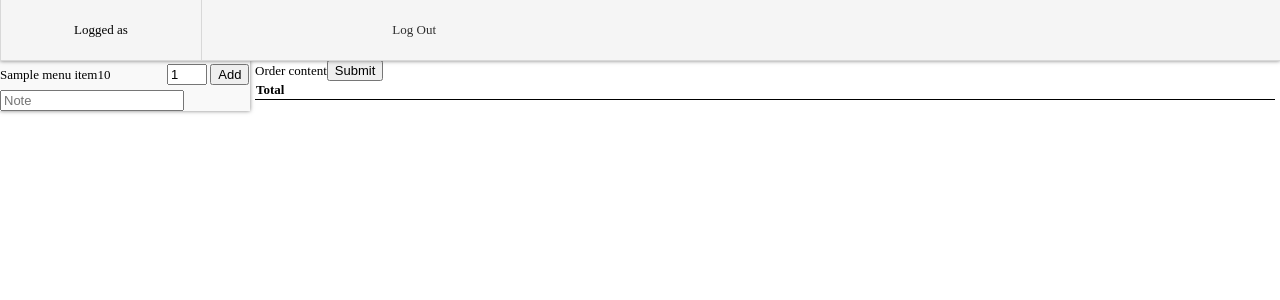
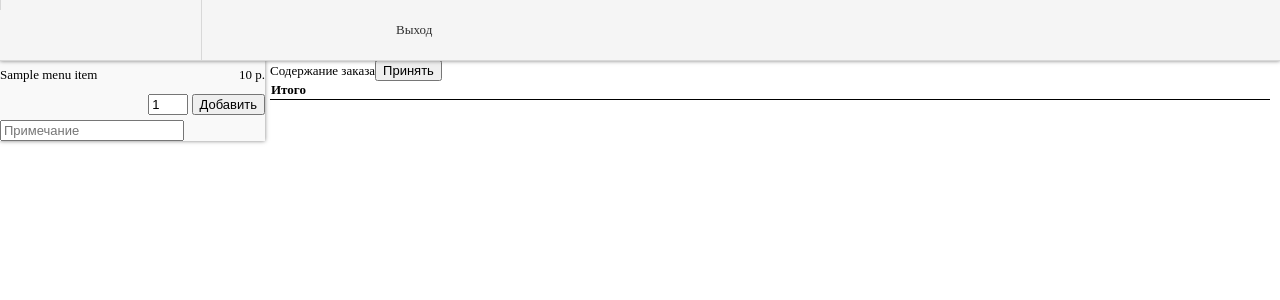
Before and after one commit to BelyaevPavel/shawarma3.5, a Django app: template shawarma_proj/queue/templates/queue/menu_page.html in a window 1280 px wide. Shown: the top 300 px of the page. Run offline with Django 3.2, Linux system fonts and the light colour scheme; the template is opened without the code that fills it: most values are stand-ins (such as "Sample title", 1, 10 or a date in 2020); some libraries are stand-ins or nearby versions.

Commit message:
Localization applied.

```diff
--- a/shawarma_proj/queue/static/js/menu_handlers.js
+++ b/shawarma_proj/queue/static/js/menu_handlers.js
@@ -14,7 +14,7 @@ $('.next-to-prepare-item').on
 
 $(function () {
     $('.subm').on('click', function (event) {
-        var confirmation = confirm("Confirm Order?");
+        var confirmation = confirm("Подтвердить заказ?");
         var form = $('.subm');
         if (confirmation == true) {
             $.ajaxSetup({
@@ -28,16 +28,14 @@ $(function () {
                 data: {"order_content": JSON.stringify(currOrder)},
                 dataType: 'json',
                 success: function (data) {
-                    alert('Success!');
-                    $('.response').text(data.received);
-                    res = data.received;
+                    alert('Заказ добавлен!');
                     currOrder = [];
                     DrawOrderTable();
                     CalculateTotal();
                 }
             }
             ).fail(function () {
-                    alert('You have no permission!');
+                    alert('У вас нет права добавлять заказ!');
                 });
         }
         else {
@@ -100,7 +98,7 @@ function DrawOrderTable() {
             '<div>'+currOrder[i]['title'] + '</div><div class="noteText">'+currOrder[i]['note']+'</div>'+
             '</td><td class="currentOrderActionCell">' +'x'+currOrder[i]['quantity']+
             '<input type="text" value="1" class="quantityInput" id="count-to-remove-' + i + '">' +
-            '<button class="btnRemove" onclick="Remove(' + i + ')">Depricate</button>' +
+            '<button class="btnRemove" onclick="Remove(' + i + ')">Убрать</button>' +
             '</td></tr>'
         );
     }
--- a/shawarma_proj/queue/static/queue/style.css
+++ b/shawarma_proj/queue/static/queue/style.css
@@ -94,7 +94,7 @@ p.welcome {
 }
 
 div.order-div {
-    width: calc(100% - 260px);
+    width: calc(100% - 280px);
     padding-left: 5px;
     padding-right: 5px;
     min-width: 400px;
@@ -198,8 +198,8 @@ div.header-who-logged {
 }
 
 div.menu-div {
-    width: 250px;
-    min-width: 250px;
+    width: 265px;
+    min-width: 265px;
     top: 0;
     bottom: 0;
     left: 0;
@@ -221,15 +221,19 @@ div.menu-item-title, div.menu-item-price, div.menu-item-actions {
 }
 
 div.menu-item-title {
-    min-width: 90px;
+    width: calc(100% - 55px);
 }
 
 div.menu-item-price {
-    min-width: 40px;
+    min-width: 55px;
+    text-align: right;
+}
+div.menu-item-note {
+    width: 100%;
 }
 
 div.menu-item-actions {
-    min-width: 112px;
+    width: 100%;
     text-align: right;
 }
 
--- a/shawarma_proj/queue/templates/queue/base.html
+++ b/shawarma_proj/queue/templates/queue/base.html
@@ -5,7 +5,7 @@
 {% include 'queue/header.html' with staff_category=staff_category %}
 <div class="page-content">
 {% block content %}
-    There is nothing!
+    Нечего отображать.
 {% endblock %}
 {% block aditional_static %}
 {% endblock %}
--- a/shawarma_proj/queue/templates/queue/cook_interface.html
+++ b/shawarma_proj/queue/templates/queue/cook_interface.html
@@ -15,7 +15,7 @@
             </div>
         {% else %}
             <div class="next-to-prepare-item">
-                Nothing to prepare.
+                Нечего готовить.
             </div>
         {% endif %}
     </div>
@@ -26,7 +26,7 @@
             </div>
         {% else %}
             <div class="in-progress-item">
-                Nothing in progress.
+                Ничего не готовится.
             </div>
         {% endif %}
     </div>
@@ -36,7 +36,7 @@
         {% empty %}
             <div class="in-grill-slot-container">
                 <div class="in-grill-slot" id="slot1">
-                    Slot 1
+                    Слот 1
                 </div>
             </div>
         {% endfor %}
--- a/shawarma_proj/queue/templates/queue/header.html
+++ b/shawarma_proj/queue/templates/queue/header.html
@@ -6,37 +6,37 @@
         {% if staff_category.title == 'Cashier' %}
             <a href="{% url 'menu' %}">
                 <div class="header-buttons" id="menu">
-                        Menu
+                        Меню
                 </div>
             </a>
         {% endif %}
         {% if staff_category.title == 'Cashier' or staff_category.title == 'Operator' %}
             <a href="{% url 'current_queue' %}">
                 <div class="header-buttons" id="current-queue">
-                        Current Queue
+                        Очередь заказов
                 </div>
             </a>
         {% endif %}
         {% if staff_category.title == 'Operator' %}
             <a href="{% url 'production_queue' %}">
                 <div class="header-buttons" id="production">
-                        Production
+                        Производство
                 </div>
             </a>
         {% endif %}
         {% if staff_category.title == 'Cook' %}
             <a href="{% url 'cook_interface' %}">
                 <div class="header-buttons" id="cook_interface">
-                        Cook Interface
+                        Интерфейс Повара
                 </div>
             </a>
         {% endif %}
         <div class="header-who-logged" id="header-who-logged">
-            Logged as {{ user.first_name }} {{ user.last_name }}
+            {{ user.first_name }} {{ user.last_name }}
         </div>
         <a href="{% url 'logout' %}">
             <div class="header-buttons" id="logout">
-                    Log Out
+                    Выход
             </div>
         </a>
     </div>
--- a/shawarma_proj/queue/templates/queue/menu.html
+++ b/shawarma_proj/queue/templates/queue/menu.html
@@ -4,6 +4,6 @@
             {% include "queue/menu_item.html" with menu_item=menu_item %}
         {% endfor %}
     {% else %}
-        <p>No menu items.</p>
+        <p>В меню пусто.</p>
     {% endif %}
 </div>
--- a/shawarma_proj/queue/templates/queue/menu_item.html
+++ b/shawarma_proj/queue/templates/queue/menu_item.html
@@ -4,16 +4,16 @@
             {{ menu_item.title }}
         </div>
         <div class="menu-item-price">
-            {{ menu_item.price }}
+            {{ menu_item.price }} р.
         </div>
         <div class="menu-item-actions">
             <input type="text" class="quantityInput" id="count-{{ menu_item.id }}" value="1">
             <button class="btnAdd" onclick="Add({{ menu_item.id }}, '{{ menu_item.title }}', {{ menu_item.price }})">
-                Add
+                Добавить
             </button>
         </div>
     </div>
     <div class="menu-item-note">
-        <input type="text" class="noteInput" id="note-{{ menu_item.id }}" placeholder="Note">
+        <input type="text" class="note-input" id="note-{{ menu_item.id }}" placeholder="Примечание">
     </div>
 </div>
--- a/shawarma_proj/queue/templates/queue/menu_page.html
+++ b/shawarma_proj/queue/templates/queue/menu_page.html
@@ -1,5 +1,5 @@
 {% extends "queue/base.html" %}
-<title>Make Order</title>
+<title>Меню</title>
 {% block aditional_static %}
     {% load static %}
     <script type="text/javascript" src="{% static 'js/menu_handlers.js' %}"></script>
@@ -10,13 +10,13 @@
     </div>
     <div class="order-div">
         <table class="currentOrderTable">
-            <thead>Order content</thead>
+            <thead>Содержание заказа</thead>
             <tbody></tbody>
             <tfoot>
             <tr>
                 <td class="currentOrderTotalText">
                     <div>
-                        Total
+                        Итого
                     </div>
                 </td>
                 <td class="currentOrderTotalFig">
@@ -29,13 +29,10 @@
             </tr>
             <tr>
                 <button class="subm" data-send-url="{% url 'make_order' %}">
-                    Submit
+                    Принять
                 </button>
             </tr>
             </tfoot>
         </table>
     </div>
-    <footer>
-        <p class="response"></p>
-    </footer>
 {% endblock %}
```
Also changed, not shown: other parts of shawarma_proj/queue/static/queue/style.css (+4 -0 lines), shawarma_proj/queue/models.py (+12 -0 lines), shawarma_proj/queue/templates/queue/current_queue_grid.html (+4 -4 lines).
